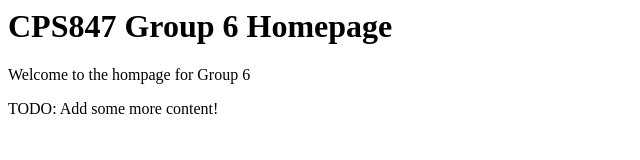
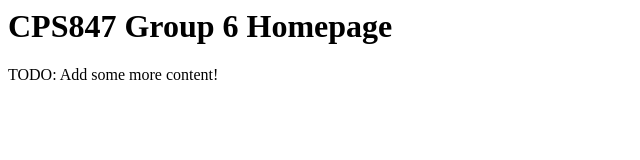
Before and after one commit to cps847-group6/bot, a plain HTML site: page git_tst/index.html in a window 1280 px wide. Shown: the whole page, without its empty margins (0-640 px from the left). Drawn offline with Linux system fonts and the light colour scheme.

Commit message:
Update index.html

```diff
--- a/git_tst/index.html
+++ b/git_tst/index.html
@@ -6,7 +6,6 @@
 
     <h1>CPS847 Group 6 Homepage</h1>
 
-    <p>Welcome to the hompage for Group 6</p>
 
     <p> TODO: Add some more content! </p>
 
```
